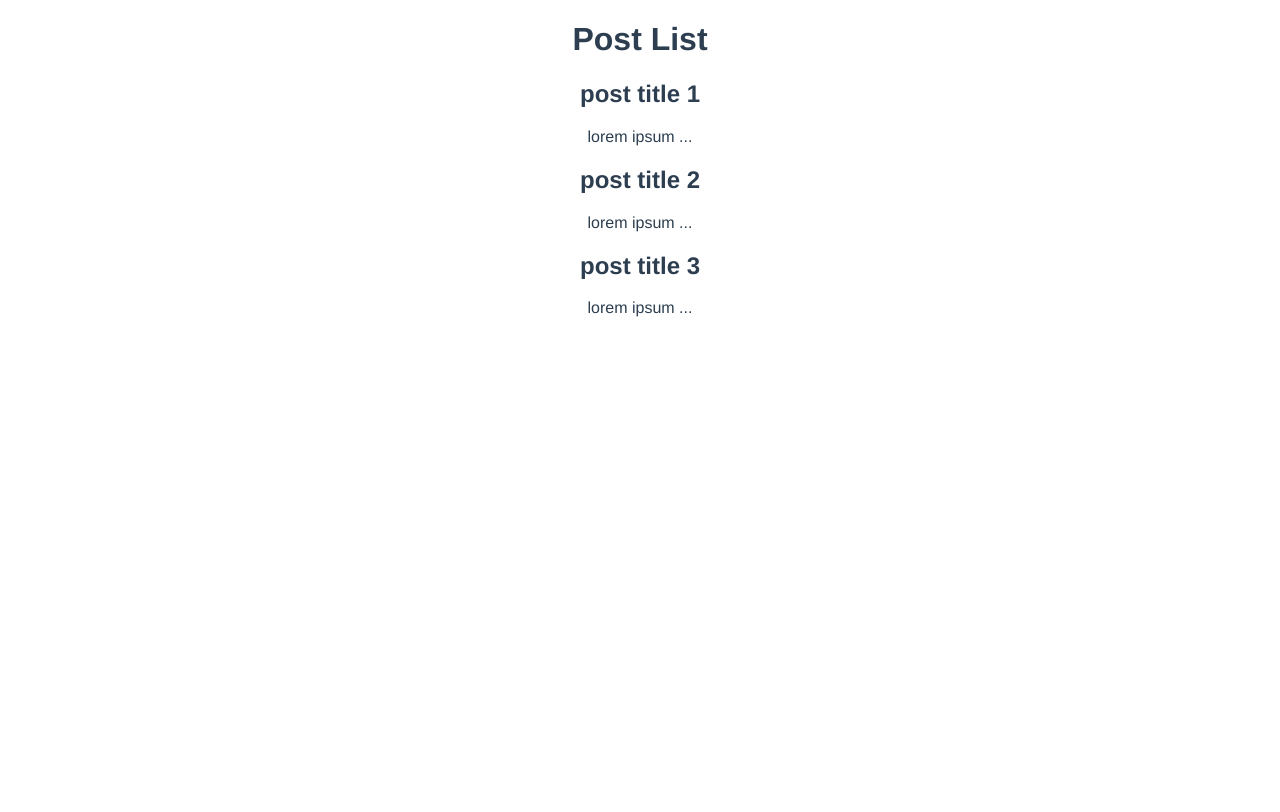
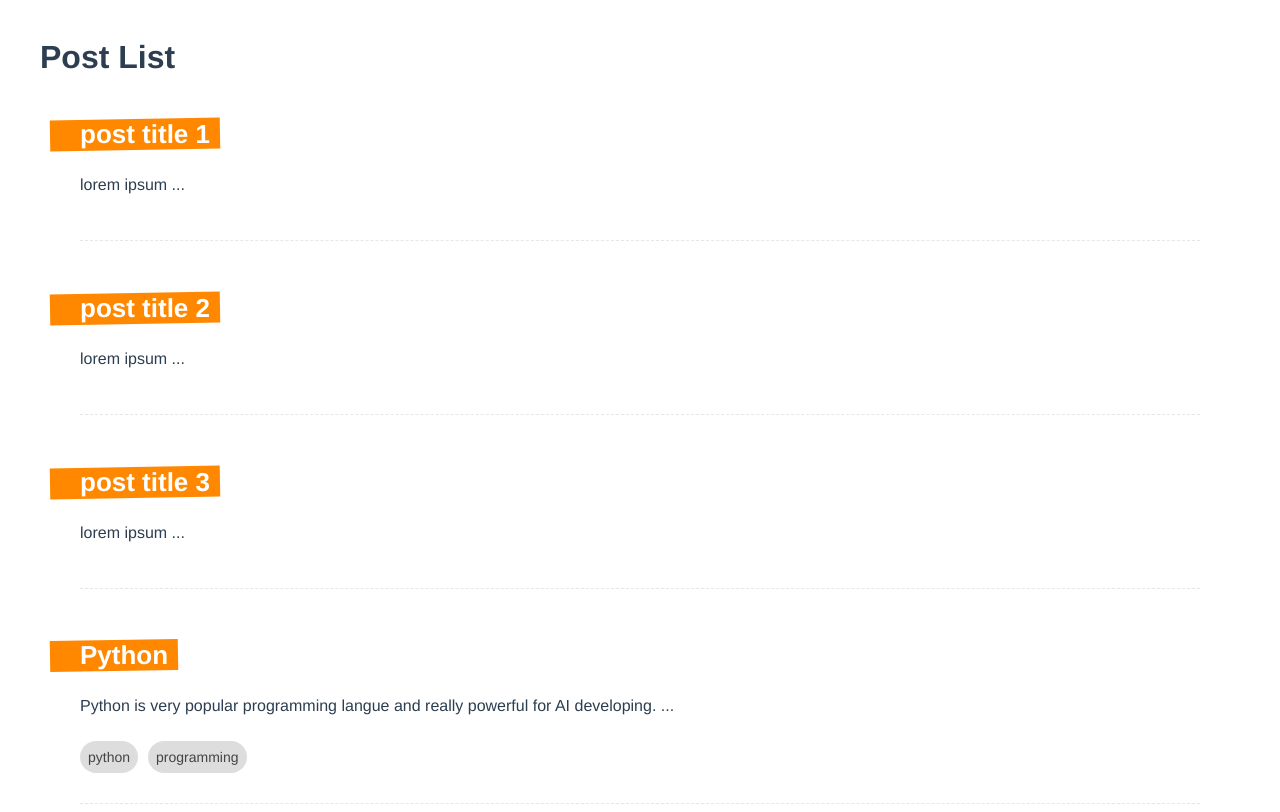
Before and after one commit to MinKhant610/async-in-comp, a Vue app: page / in a window 1280 px wide. Shown: the top 812 px of the page. Built offline with nearby package versions, Linux system fonts and the light colour scheme; data requests are answered from the project's data file.

Commit message:
create post back-end

```diff
--- a/database/db.json
+++ b/database/db.json
@@ -1,19 +1,28 @@
 {
-    "posts" : [
+  "posts": [
     {
-            "id" : 1,
-            "title" : "post title 1",
-            "body" : "lorem ipsum"
+      "id": 1,
+      "title": "post title 1",
+      "body": "lorem ipsum"
     },
     {
-            "id" : 2,
-            "title" : "post title 2",
-            "body" : "lorem ipsum"
+      "id": 2,
+      "title": "post title 2",
+      "body": "lorem ipsum"
     },
     {
-            "id" : 3,
-            "title" : "post title 3",
-            "body" : "lorem ipsum"
+      "id": 3,
+      "title": "post title 3",
+      "body": "lorem ipsum"
+    },
+    {
+      "title": "Python",
+      "body": "Python is very popular programming langue and really powerful for AI developing.",
+      "tags": [
+        "python",
+        "programming"
+      ],
+      "id": 4
     }
   ]
 }
--- a/src/App.vue
+++ b/src/App.vue
@@ -7,7 +7,6 @@
   font-family: Avenir, Helvetica, Arial, sans-serif;
   -webkit-font-smoothing: antialiased;
   -moz-osx-font-smoothing: grayscale;
-  text-align: center;
   color: #2c3e50;
 }
 
--- a/src/components/SinglePost.vue
+++ b/src/components/SinglePost.vue
@@ -1,7 +1,13 @@
 <template>
-    <h2>{{ post.title }}</h2>
-    <p> {{ cutPostBody }}</p>
-
+    <div class="post">
+        <router-link :to="{name:'detail', params:{id:post.id}}">
+        <h2>{{ post.title }}</h2>
+        </router-link>
+        <p> {{ cutPostBody }}</p>
+        <div v-for="tag in post.tags" :key="tag" class="pill">
+            {{ tag }}
+        </div>
+    </div>
 </template>
 
 <script>
@@ -17,6 +23,39 @@ import { computed } from 'vue'
     }
 </script>
 
-<style scoped>
-
+<style >
+    .post {
+        margin: 0 40px 30px;
+        padding-bottom: 30px;
+        border-bottom: 1px dashed #e7e7e7;
+      }
+      .post h2 {
+        display: inline-block;
+        position: relative;
+        font-size: 26px;
+        color: white;
+        margin-bottom: 10px;
+        max-width: 400px;
+      }
+      .post h2::before {
+        content: "";
+        display: block;
+        width: 100%;
+        height: 100%;
+        background: #ff8800;
+        position: absolute;
+        z-index: -1;
+        padding-right: 40px;
+        left: -30px;
+        transform: rotateZ(-1deg);
+      }
+      .pill {
+        display: inline-block;
+        margin: 10px 10px 0 0;
+        color: #444;
+        background: #ddd;
+        padding: 8px;
+        border-radius: 20px;
+        font-size: 14px;
+      }
 </style>
--- /dev/null
+++ b/src/components/Spinner.vue
@@ -0,0 +1,26 @@
+<template>
+    <div class="spin">
+
+    </div>
+</template>
+
+<script>
+    export default {
+
+    }
+</script>
+
+<style>
+.spin{
+    width: 40px;
+    height: 40px;
+    border: 3px solid transparent;
+    border-radius: 50%;
+    margin: 30px auto;
+    border-top-color: red;
+    animation: spin 1s infinite;
+}
+@keyframes spin{
+    to{transform: rotate(360deg);}
+}
+</style>
--- /dev/null
+++ b/src/composables/getPost.js
@@ -0,0 +1,25 @@
+import { ref } from "vue";
+
+let getPost = (id)=>{
+    let post = ref(null);
+    let error = ref("");
+    let load = async ()=>{
+        try{
+            await new Promise((resolve, reject)=>{
+                setTimeout(resolve, 2000);
+            })
+            let response = await fetch("http://localhost:3000/posts/" + id);
+
+            if (response.status === 404){
+                throw new Error("Not found URL");
+            }
+            let data = await response.json();
+            post.value = data;
+        }catch(err){
+            error.value = err.message;
+        }
+    }
+    return {post, error, load};
+}
+
+export default getPost;
--- /dev/null
+++ b/src/composables/getPosts.js
@@ -0,0 +1,26 @@
+import { ref } from "vue";
+
+let getPosts = ()=>{
+    let posts = ref([]);
+    let error = ref("");
+    let load = async ()=>{
+      try{
+        // to test loading feature so I create my own promise
+        await new Promise((resolve, reject)=>{
+          setTimeout(resolve, 2000);
+        })
+        // my own promise end and real code start
+        let response = await fetch("http://localhost:3000/posts")
+        if (response.status === 404){
+          throw new Error("Not found URL");
+        }
+        let datas = await response.json();
+        posts.value = datas;
+      }catch(err){
+        error.value = err.message;
+      }
+    }
+    return {posts, error, load}
+}
+
+export default getPosts;
--- a/src/router/index.js
+++ b/src/router/index.js
@@ -1,5 +1,8 @@
 import { createRouter, createWebHistory } from 'vue-router'
 import HomeView from '../views/HomeView.vue'
+import Detail from '../views/Detail.vue'
+import Create from '../views/Create.vue'
+
 
 const routes = [
   {
@@ -7,6 +10,17 @@ const routes = [
     name: 'home',
     component: HomeView
   },
+  {
+    path : '/posts/:id',
+    name : 'detail',
+    component : Detail,
+    props : true
+  },
+  {
+    path : '/create',
+    name : 'create',
+    component : Create
+  }
 ]
 
 const router = createRouter({
--- /dev/null
+++ b/src/views/Create.vue
@@ -0,0 +1,113 @@
+<template>
+    <h1>Create Post</h1>
+    <form @submit.prevent="addPost">
+        <label>Title</label>
+        <input type="text" required v-model="title">
+
+        <label>Body</label>
+        <textarea required v-model="body"></textarea>
+
+        <label>Tags(hit enter to add a tag)</label>
+        <input type="text" @keydown.enter.prevent="handleKeydown" v-model="tag">
+
+        <button>Add Post</button>
+        <div v-for="tag in tags" :key="tag" class="pill">
+            {{ tag }}
+        </div>
+    </form>
+</template>
+
+<script>
+import { ref } from 'vue'
+    export default {
+        setup(){
+            let title = ref("");
+            let body = ref("");
+            let tag = ref("");
+            let tags = ref([]);
+
+            let handleKeydown = ()=>{
+                if (!tags.value.includes(tag.value) && tag.value.length > 0){
+                    tags.value.push(tag.value);
+                }
+                tag.value = "";
+            }
+
+            let addPost = async ()=>{
+                await fetch("http://localhost:3000/posts", {
+                    method : "POST",
+                    headers : {
+                        "Content-type" : "application/json"
+                    },
+                    body : JSON.stringify({
+                        title : title.value,
+                        body : body.value,
+                        tags : tags.value,
+                    })
+                })
+
+            }
+
+            return {title, body, tag, tags, handleKeydown, addPost}
+        }
+    }
+</script>
+
+<style scoped>
+  form {
+    max-width: 480px;
+    margin: 0 auto;
+    text-align: left;
+  }
+  input, textarea {
+    display: block;
+    margin: 10px 0;
+    width: 100%;
+    box-sizing: border-box;
+    padding: 10px;
+    border: 1px solid #eee;
+  }
+  textarea {
+    height: 160px;
+  }
+  label {
+    display: inline-block;
+    margin-top: 30px;
+    position: relative;
+    font-size: 20px;
+    color: white;
+    margin-bottom: 10px;
+  }
+  label::before {
+    content: "";
+    display: block;
+    width: 100%;
+    height: 100%;
+    background: #ff8800;
+    position: absolute;
+    z-index: -1;
+    padding-right: 40px;
+    left: -30px;
+    transform: rotateZ(-1.5deg);
+  }
+  button {
+    display: block;
+    margin-top: 30px;
+    background: #ff8800;
+    color: white;
+    border: none;
+    padding: 8px 16px;
+    font-size: 18px;
+    cursor: pointer;
+  }
+  .pill {
+    display: inline-block;
+    margin: 10px 10px 0 0;
+    color: #444;
+    background: #ddd;
+    padding: 8px;
+    border-radius: 20px;
+    font-size: 14px;
+  }
+
+</style>
--- /dev/null
+++ b/src/views/Detail.vue
@@ -0,0 +1,27 @@
+<template>
+    <div v-if="post">
+        <h1>Post title {{ post.id }}</h1>
+        <p>{{ post.body }}</p>
+    </div>
+    <div v-else>
+        <Spinner></Spinner>
+    </div>
+</template>
+
+<script>
+import Spinner from '../components/Spinner'
+import getPost from "../composables/getPost"
+    export default {
+  components: { Spinner },
+        props : ['id'],
+        setup(props){
+            let {post, error, load} = getPost(props.id);
+            load();
+            return {post, error, load}
+        }
+    }
+</script>
+
+<style scoped>
+
+</style>
--- a/src/views/HomeView.vue
+++ b/src/views/HomeView.vue
@@ -7,34 +7,38 @@
       <PostList :posts="posts"></PostList>
     </div>
     <div v-else>
-      loading...
+      <Spinner></Spinner>
     </div>
   </div>
 </template>
 
 <script>
+import Spinner from '../components/Spinner'
 import { ref } from 'vue'
+import getPosts from "../composables/getPosts"
 
 import PostList from '../components/PostList'
 export default {
-  components: { PostList },
+  components: {
+    Spinner, PostList },
   setup(){
-    let posts = ref([]);
-    let error = ref("");
-    let load = async ()=>{
-      try{
-        let response = await fetch("http://localhost:3000/posts")
-        if (response.status === 404){
-          throw new Error("Not found URL");
-        }
-        let datas = await response.json();
-        posts.value = datas;
-      }catch(err){
-        error.value = err.message;
-      }
-    }
+
+    let {posts, error, load} = getPosts();
     load();
     return {posts, error}
   }
 }
 </script>
+
+<style>
+  .home {
+    max-width: 1200px;
+    margin: 0 auto;
+    padding: 10px;
+  }
+  .layout{
+    display: grid;
+    grid-template-columns: 3fr 1fr;
+    gap:20px;
+  }
+</style>
```
Lines whose indentation alone changed are shown as unchanged.
